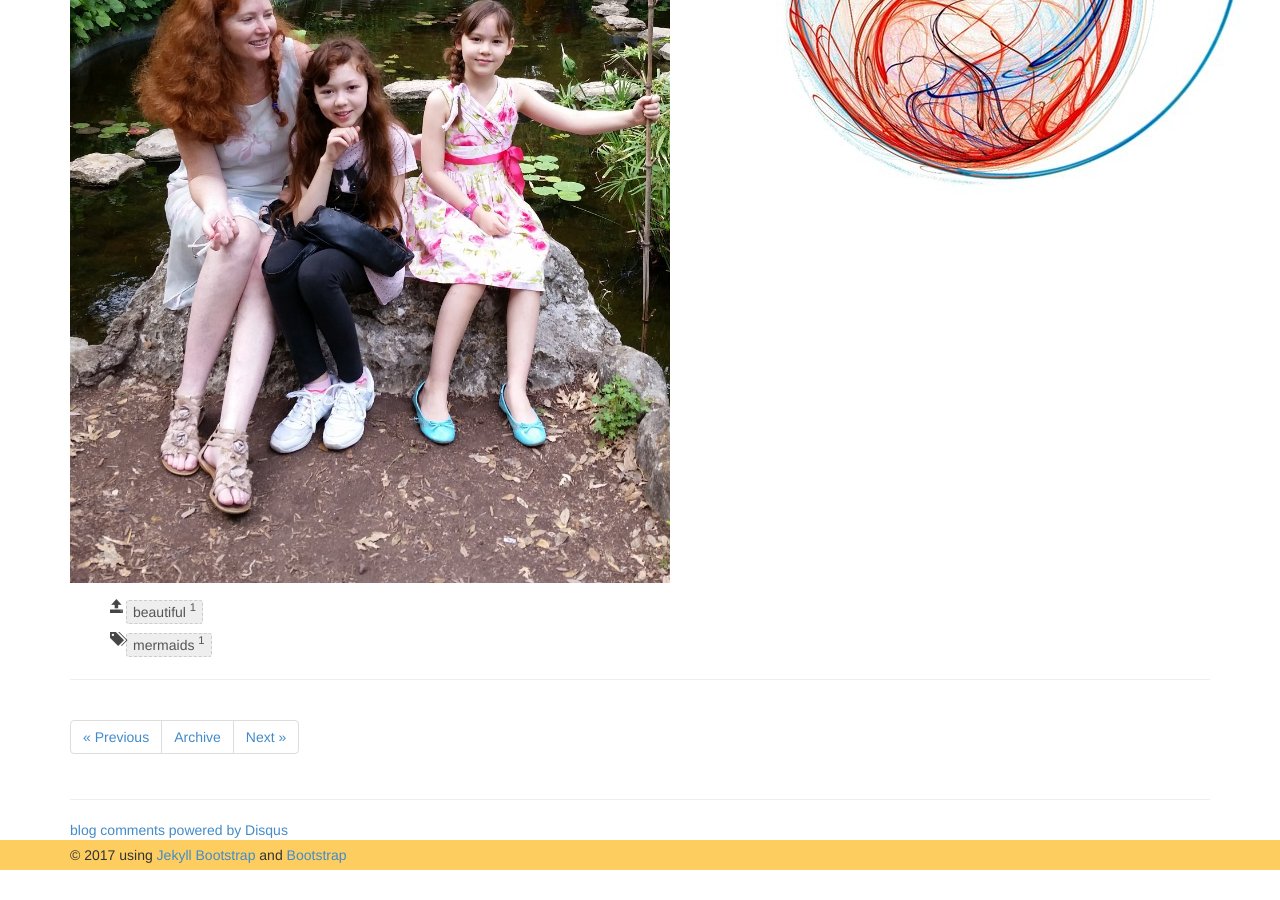
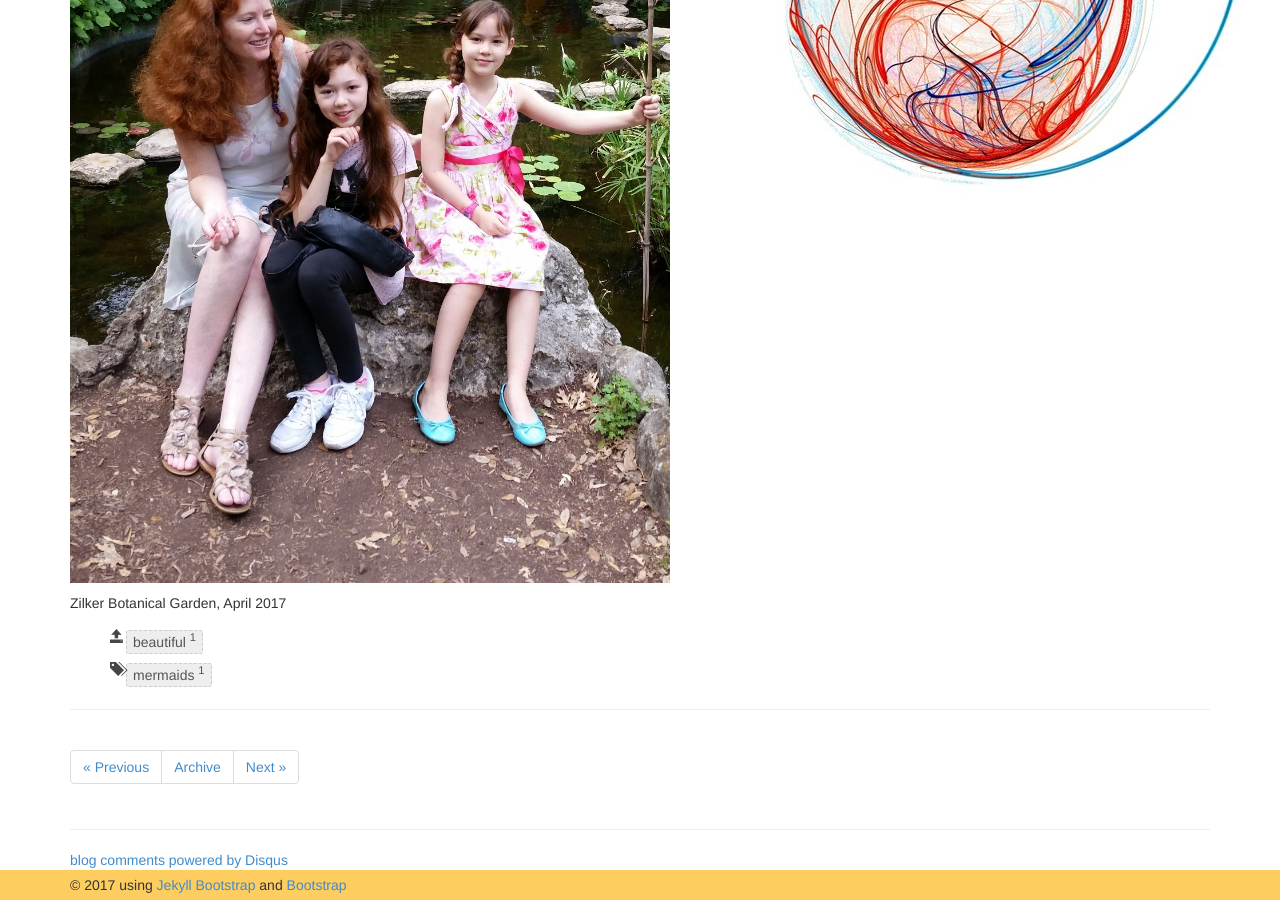
Before and after one commit to faizanvahevaria/chrisamow.github.io, a Jekyll site: the page built from _posts/2017-04-20-3-mermaids.md, in a window 1280 px wide and 900 px high, scrolled down 696 px. Built offline with Jekyll 4.4.1, drawn with Linux system fonts in a browser that asks for light colours; nearby versions of some CDN libraries; comment, search, counter and statistics services are not loaded; before the commit the page ends 1566 px from its top, so only the background shows below that.

Commit message:
blog content

```diff
--- a/_posts/2017-04-20-3-mermaids.md
+++ b/_posts/2017-04-20-3-mermaids.md
@@ -17,3 +17,5 @@ the plot thickened, when I seized the camera from the shadowy figure known as th
 Here they are in their native habitat.  Hmmm... what is going through the heads of these cuties...?
 
 <img src="/images/mermaids.jpg" width="600"/>
+
+Zilker Botanical Garden, April 2017
```
